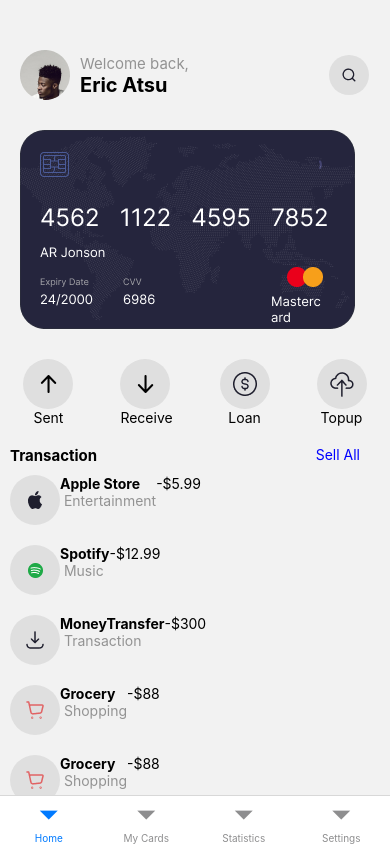
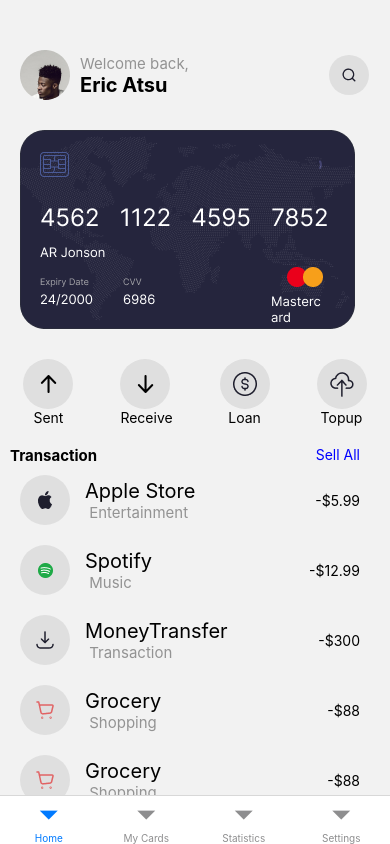
Before and after one commit to brunellaquaye/rn-assignment5-11215194, a React Native app: screen /Home in a window 390 px wide. Built offline with nearby package versions, Linux system fonts and the light colour scheme.

Commit message:
refactor: Align text to match with provided UI.

```diff
--- a/components/Transaction.js
+++ b/components/Transaction.js
@@ -22,7 +22,9 @@
   container: {
     flexDirection: "row",
     padding: 10,
-    flex:1
+    flex:1,
+   // justifyContent: "space-between",
+    alignItems: "center",
   },
   logo: {
     width: 50,
@@ -31,16 +33,24 @@
     borderRadius: 100,
     justifyContent: "center",
     alignItems: "center",
+    marginLeft: 10,
   },
   title: {
-    fontWeight: "bold"
+    fontWeight: "condensedBold",
+    fontSize: 20,
+    marginLeft: 15,
   },
   subtitle: {
     color:"#939393",
+    marginLeft: 15,
+    fontSize: 15,
     fontWeight: "condensedBold"
   },
   amount:{
-   // marginRight:0
+   marginLeft:'auto',
+   marginRight: 20,
+   alignContent:"flex-end",
+   justifyContent:"flex-end",
   }
 
 });
```
